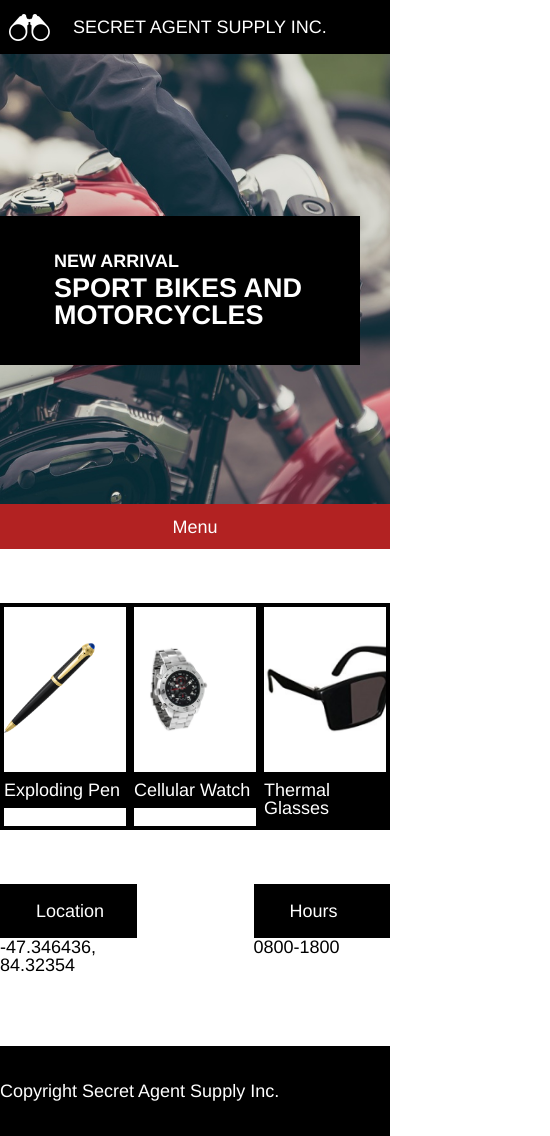
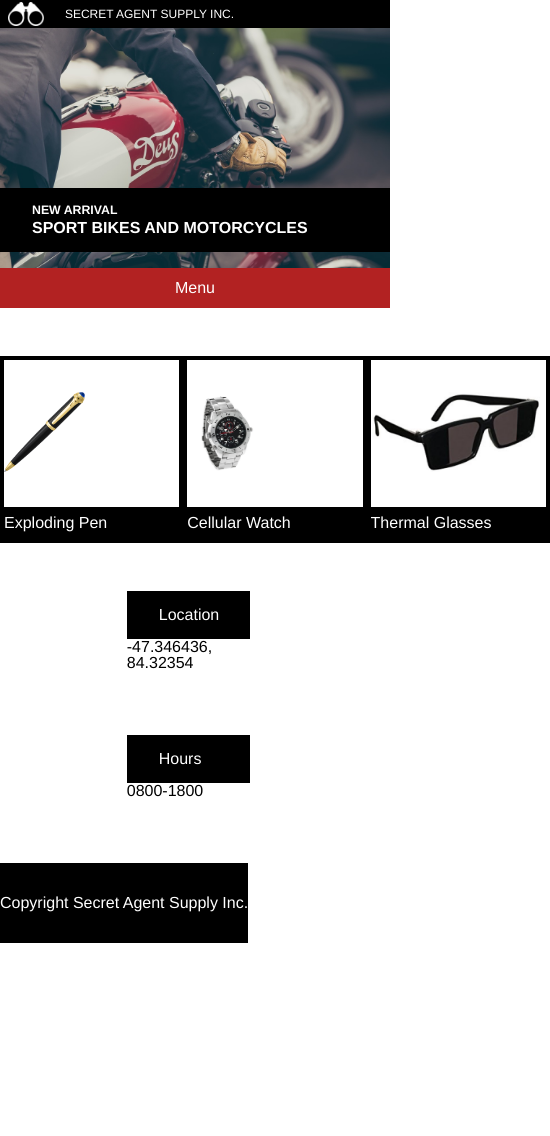
Before and after one commit to mslater777x/SecretAgentSupply, a plain HTML site: page index.html in a window 390 px wide. Shown: the whole page, 550 px wide, since content can reach past the window. After the commit the page ends 943 px from the top, so only its background shows below. Drawn offline with Linux system fonts and the light colour scheme.

Commit message:
media query & html/css for < 470px & <300px screen size added

```diff
--- a/resources/css/style.css
+++ b/resources/css/style.css
@@ -48,16 +48,14 @@ footer {
   background-position: center;
   background-size: cover;
   height: 25rem;
-
-  vertical-align: middle;
 }
-
+/*
 .graphic-banner>.page-content-container {
   display: flex;
   justify-content: flex-start;
   align-items: center;
 }
-
+*/
 .graphic-banner-text-container.text {
   width: 25rem;  /* Redline specs width too narrow */
   padding: 2rem 3rem;
@@ -175,7 +173,67 @@ footer {
 
 
   .product-container {
-    width: 47%;
+    min-width: 47%;
     display: block;
   }
 }
+
+@media only screen and (max-width: 470px) {
+  html {
+    font-size: 16px;
+  }
+
+  .graphic-banner {
+    height: 15rem;
+  }
+
+  .graphic-banner-text-container.text {
+    width: 100%;
+    padding: 1rem 2rem;
+    position: relative;
+    top: 10rem;
+  }
+
+  .graphic-banner-text-container>.text-1 {
+    font-size: 0.77rem;
+    font-weight: bold;
+    margin-bottom: 0.25rem;
+  }
+
+  .graphic-banner-text-container>.text-2 {
+    font-size: 1rem;
+    font-weight: bold;
+  }
+
+  .store-info {
+    display: flex;
+    flex-direction: column;
+    align-items: center;
+  }
+
+  .store-info-category {
+    display: block;
+    width: 90%;
+  }
+
+  footer {
+    display: inline-flex;
+    flex-direction: column;
+    align-items: flex-start;
+  }
+}
+
+@media only screen and (max-width: 300px) {
+
+  .logo-banner-graphic {
+    height: 1rem;
+    margin-left: 0.5rem;
+    margin-right: 0.5rem;
+  }
+
+  }
+  .logo-banner-title {
+    font-size: 0.75rem;
+    margin: 0.5rem 0
+  }
+}
```
